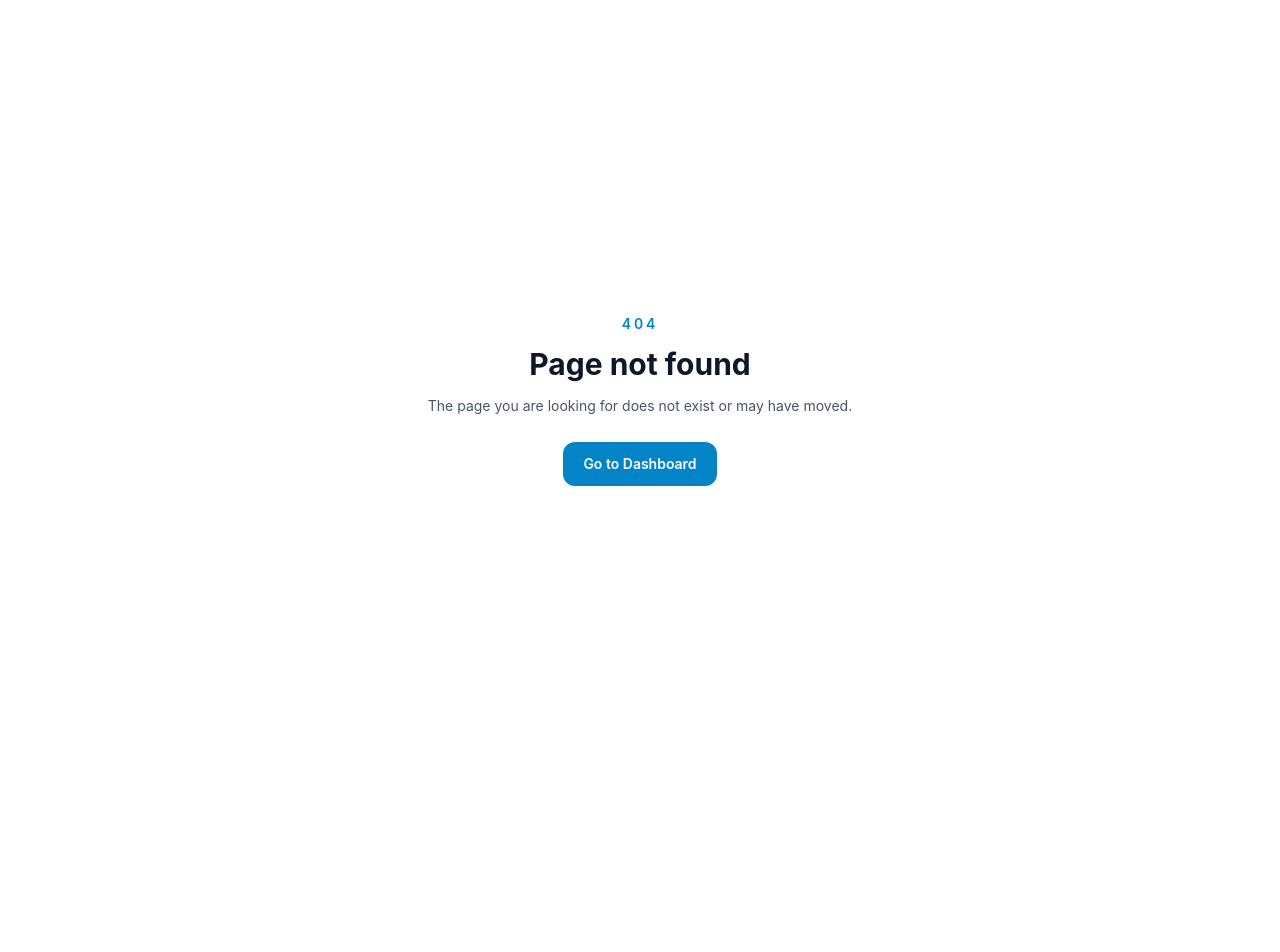
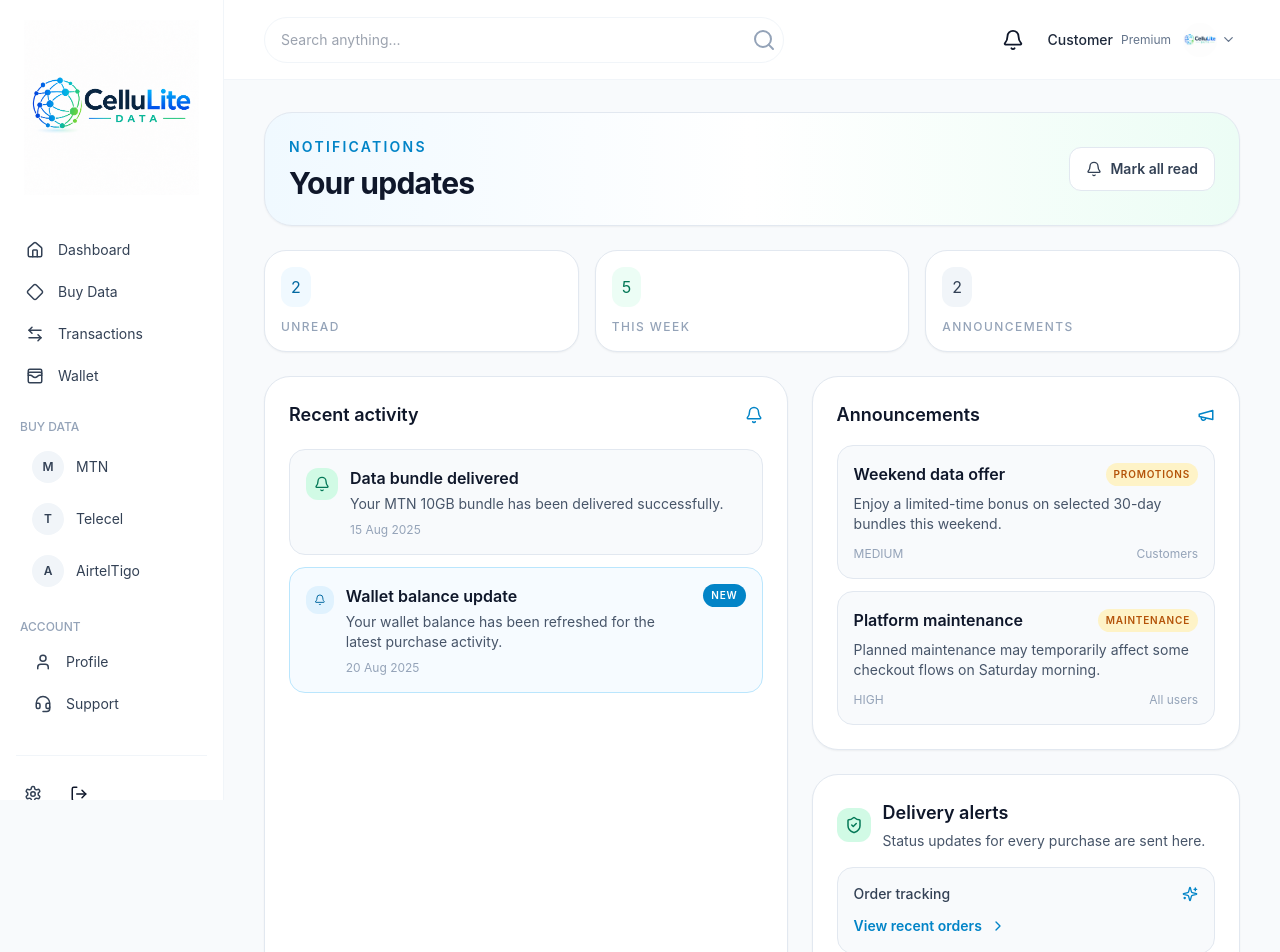
Before and after one commit to Serkel-Whally/Hkup, a Next.js app in the folder packages/frontend/: page /notifications in a window 1280 px wide. Before the commit this address had no page. Shown: the top 952 px of the page. Before the commit the page ends 800 px from the top, so only its background shows below. Built offline with nearby package versions, Linux system fonts and the light colour scheme.

Commit message:
Create the customer notifications screen for the MVP without changing the dashboard or checkout layouts.

```diff
--- /dev/null
+++ b/packages/frontend/app/notifications/page.tsx
@@ -0,0 +1,160 @@
+"use client";
+
+import { DashboardShell } from "@/app/components/dashboard-shell";
+import { MOCK_ANNOUNCEMENTS, MOCK_NOTIFICATIONS } from "@/app/lib/mock-data";
+import { Bell, ChevronRight, Megaphone, ShieldCheck, Sparkles } from "lucide-react";
+import Link from "next/link";
+
+export default function NotificationsPage() {
+  const notifications = MOCK_NOTIFICATIONS;
+  const announcements = MOCK_ANNOUNCEMENTS;
+
+  return (
+    <DashboardShell active="/notifications">
+      <main className="mx-auto max-w-6xl space-y-6 pb-8">
+        <section className="rounded-[28px] border border-slate-200 bg-gradient-to-r from-sky-50 via-white to-emerald-50 p-5 shadow-sm sm:p-6">
+          <div className="flex flex-col gap-4 md:flex-row md:items-center md:justify-between">
+            <div>
+              <p className="text-sm font-semibold uppercase tracking-[0.16em] text-sky-600">Notifications</p>
+              <h1 className="mt-2 text-3xl font-bold tracking-tight text-slate-900">Your updates</h1>
+            </div>
+
+            <button
+              type="button"
+              className="inline-flex items-center justify-center gap-2 rounded-xl border border-slate-200 bg-white px-4 py-2.5 text-sm font-semibold text-slate-700 transition hover:bg-slate-50"
+            >
+              <Bell size={16} /> Mark all read
+            </button>
+          </div>
+        </section>
+
+        <section className="grid gap-4 md:grid-cols-3">
+          <StatCard label="Unread" value="2" tone="sky" />
+          <StatCard label="This week" value="5" tone="emerald" />
+          <StatCard label="Announcements" value="2" tone="slate" />
+        </section>
+
+        <section className="grid gap-6 lg:grid-cols-[1.1fr_0.9fr]">
+          <div className="rounded-[26px] border border-slate-200 bg-white p-5 shadow-sm sm:p-6">
+            <div className="mb-5 flex items-center justify-between">
+              <h2 className="text-lg font-semibold text-slate-900">Recent activity</h2>
+              <Bell size={18} className="text-sky-600" />
+            </div>
+
+            <div className="space-y-3">
+              {notifications.map((notification) => (
+                <div
+                  key={notification.id}
+                  className={`rounded-2xl border p-4 ${
+                    notification.unread
+                      ? "border-sky-200 bg-sky-50/60"
+                      : "border-slate-200 bg-slate-50"
+                  }`}
+                >
+                  <div className="flex items-start justify-between gap-3">
+                    <div className="flex items-start gap-3">
+                      <div
+                        className={`mt-0.5 rounded-xl p-2 ${
+                          notification.tone === "green"
+                            ? "bg-emerald-100 text-emerald-700"
+                            : "bg-sky-100 text-sky-700"
+                        }`}
+                      >
+                        <Bell size={16} />
+                      </div>
+
+                      <div>
+                        <p className="font-semibold text-slate-900">{notification.title}</p>
+                        <p className="mt-1 text-sm text-slate-600">{notification.message}</p>
+                        <p className="mt-2 text-xs text-slate-400">
+                          {new Date(notification.createdAt).toLocaleDateString("en-GH", {
+                            day: "numeric",
+                            month: "short",
+                            year: "numeric",
+                          })}
+                        </p>
+                      </div>
+                    </div>
+
+                    {notification.unread ? (
+                      <span className="inline-flex rounded-full bg-sky-600 px-2 py-1 text-[10px] font-semibold uppercase tracking-[0.08em] text-white">
+                        New
+                      </span>
+                    ) : null}
+                  </div>
+                </div>
+              ))}
+            </div>
+          </div>
+
+          <div className="space-y-6">
+            <div className="rounded-[26px] border border-slate-200 bg-white p-5 shadow-sm sm:p-6">
+              <div className="mb-4 flex items-center justify-between">
+                <h2 className="text-lg font-semibold text-slate-900">Announcements</h2>
+                <Megaphone size={18} className="text-sky-600" />
+              </div>
+
+              <div className="space-y-3">
+                {announcements.map((announcement) => (
+                  <div key={announcement.id} className="rounded-2xl border border-slate-200 bg-slate-50 p-4">
+                    <div className="flex items-center justify-between gap-3">
+                      <p className="font-semibold text-slate-900">{announcement.title}</p>
+                      <span className="inline-flex rounded-full bg-amber-100 px-2 py-1 text-[10px] font-semibold uppercase tracking-[0.08em] text-amber-700">
+                        {announcement.category}
+                      </span>
+                    </div>
+                    <p className="mt-2 text-sm text-slate-600">{announcement.content}</p>
+                    <div className="mt-3 flex items-center justify-between text-xs text-slate-400">
+                      <span>{announcement.priority}</span>
+                      <span>{announcement.audience}</span>
+                    </div>
+                  </div>
+                ))}
+              </div>
+            </div>
+
+            <div className="rounded-[26px] border border-slate-200 bg-white p-5 shadow-sm sm:p-6">
+              <div className="flex items-center gap-3">
+                <div className="rounded-xl bg-emerald-100 p-2 text-emerald-700">
+                  <ShieldCheck size={18} />
+                </div>
+                <div>
+                  <h2 className="text-lg font-semibold text-slate-900">Delivery alerts</h2>
+                  <p className="mt-1 text-sm text-slate-600">Status updates for every purchase are sent here.</p>
+                </div>
+              </div>
+
+              <div className="mt-4 rounded-2xl border border-slate-200 bg-slate-50 p-4">
+                <div className="flex items-center justify-between text-sm">
+                  <span className="font-medium text-slate-700">Order tracking</span>
+                  <Sparkles size={16} className="text-sky-600" />
+                </div>
+                <Link
+                  href="/transactions"
+                  className="mt-3 inline-flex items-center gap-2 text-sm font-semibold text-sky-600 hover:text-sky-700"
+                >
+                  View recent orders <ChevronRight size={16} />
+                </Link>
+              </div>
+            </div>
+          </div>
+        </section>
+      </main>
+    </DashboardShell>
+  );
+}
+
+function StatCard({ label, value, tone }: { label: string; value: string; tone: "sky" | "emerald" | "slate" }) {
+  const toneStyles = {
+    sky: "bg-sky-50 text-sky-700",
+    emerald: "bg-emerald-50 text-emerald-700",
+    slate: "bg-slate-100 text-slate-700",
+  };
+
+  return (
+    <div className="rounded-[22px] border border-slate-200 bg-white p-4 shadow-sm">
+      <div className={`mb-3 inline-flex rounded-xl px-2.5 py-2 ${toneStyles[tone]}`}>{value}</div>
+      <p className="text-xs font-medium uppercase tracking-[0.12em] text-slate-400">{label}</p>
+    </div>
+  );
+}
```
